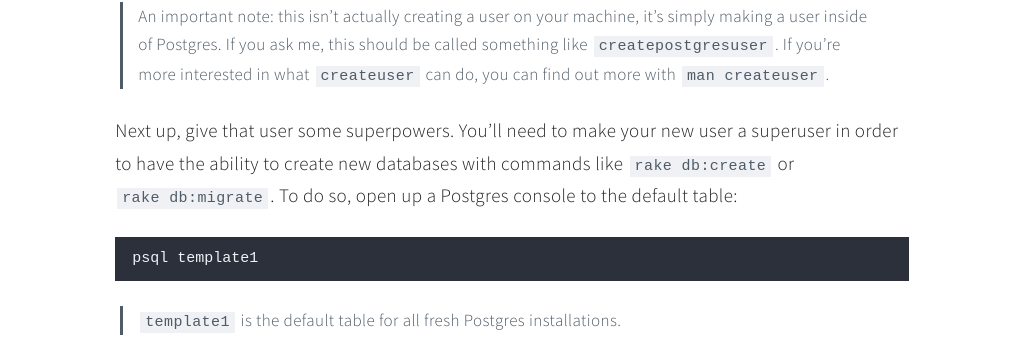
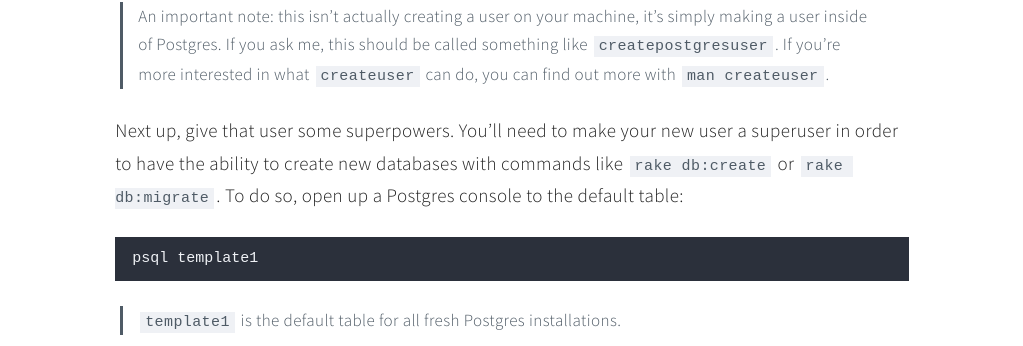
Before and after one commit to bswinnerton/blog, a Jekyll site: the page built from _posts/2014-07-17-installing-postgres-for-the-first-time.md, in a window 1280 px wide. Shown: the part 848-1194 px from the top of the page, without its empty margins (128-1151 px from the left). Built offline with Jekyll 4.4.1, drawn with Linux system fonts in a browser that asks for light colours.

Commit message:
Resolve an issue with <code> blocks being wrapped

```diff
--- a/public/css/skeleton-overrides.css
+++ b/public/css/skeleton-overrides.css
@@ -1,9 +1,14 @@
+blockquote {
+  margin-left: 5px;
+}
+
 code {
   background: none;
   border: none;
   border-radius: 0;
 }
 
-blockquote {
-  margin-left: 5px;
+p code {
+  white-space: pre-wrap;
+  word-wrap: break-word;
 }
```
